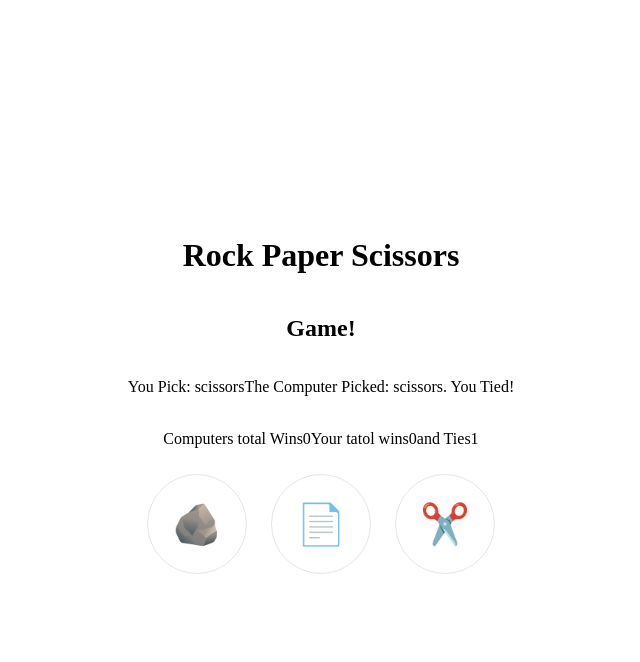
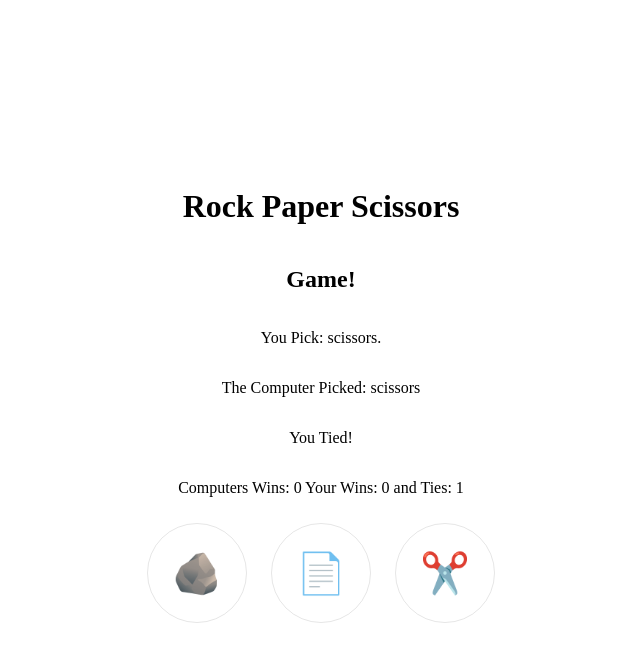
Before and after one commit to nesaratai/Rock-Paper-Scissors-Lab, a plain HTML site: page index.html in a window 1280 px wide. Both pictures are taken after a click on the button "✂️". Shown: the whole page, without its empty margins (319-959 px from the left). Drawn offline with Linux system fonts and the light colour scheme.

Commit message:
last rps lab

```diff
--- a/css/style.css
+++ b/css/style.css
@@ -14,7 +14,7 @@ html, body {
   }
 
   #result-display {
-    min-height: 20px;
+    min-height: 5px;
   }
 
   button {
--- a/index.html
+++ b/index.html
@@ -12,7 +12,10 @@
         <h1>Rock Paper Scissors</h1>
         <h2>Game!</h2>
         <p id="result-display"></p>
+        <p id="computer-pic"> </p>
+        <p id="who-wins"></p>
         <p id="counts"></p>
+
 
     </head>
     <main>
--- a/js/app.js
+++ b/js/app.js
@@ -14,7 +14,10 @@ let youwin = 0
 let noonewins = 0
 
 const resultDisplayEl = document.querySelector('#result-display');
+const resultDisplayEl1 = document.querySelector('#computer-pic');
+const resultDisplayEl2 = document.querySelector('#who-wins');
 const countDisplayEl = document.querySelector('#counts');
+
 
 
 // 2) Define the required constants:
@@ -97,9 +100,8 @@ function compare(){
 //    Clearly indicate who won
 
 function render(){
-    resultDisplayEl.textContent = `You Pick: ` + playerChoice + `The Computer Picked:`+ ' ' + ' ' +computerChoice + '. ' +msg;
-    countDisplayEl.textContent = 'Computers total Wins' + computerwins + 'Your tatol wins' + youwin + 'and Ties' + noonewins
+    resultDisplayEl.textContent = 'You Pick: ' + playerChoice +".";
+    resultDisplayEl1.textContent = 'The Computer Picked:'+ ' ' +computerChoice;
+    resultDisplayEl2.textContent = msg;
+    countDisplayEl.textContent = 'Computers Wins: ' + computerwins +' '+ 'Your Wins: ' + youwin +' '+ 'and Ties: ' + noonewins
 }
-
-
-//
```
